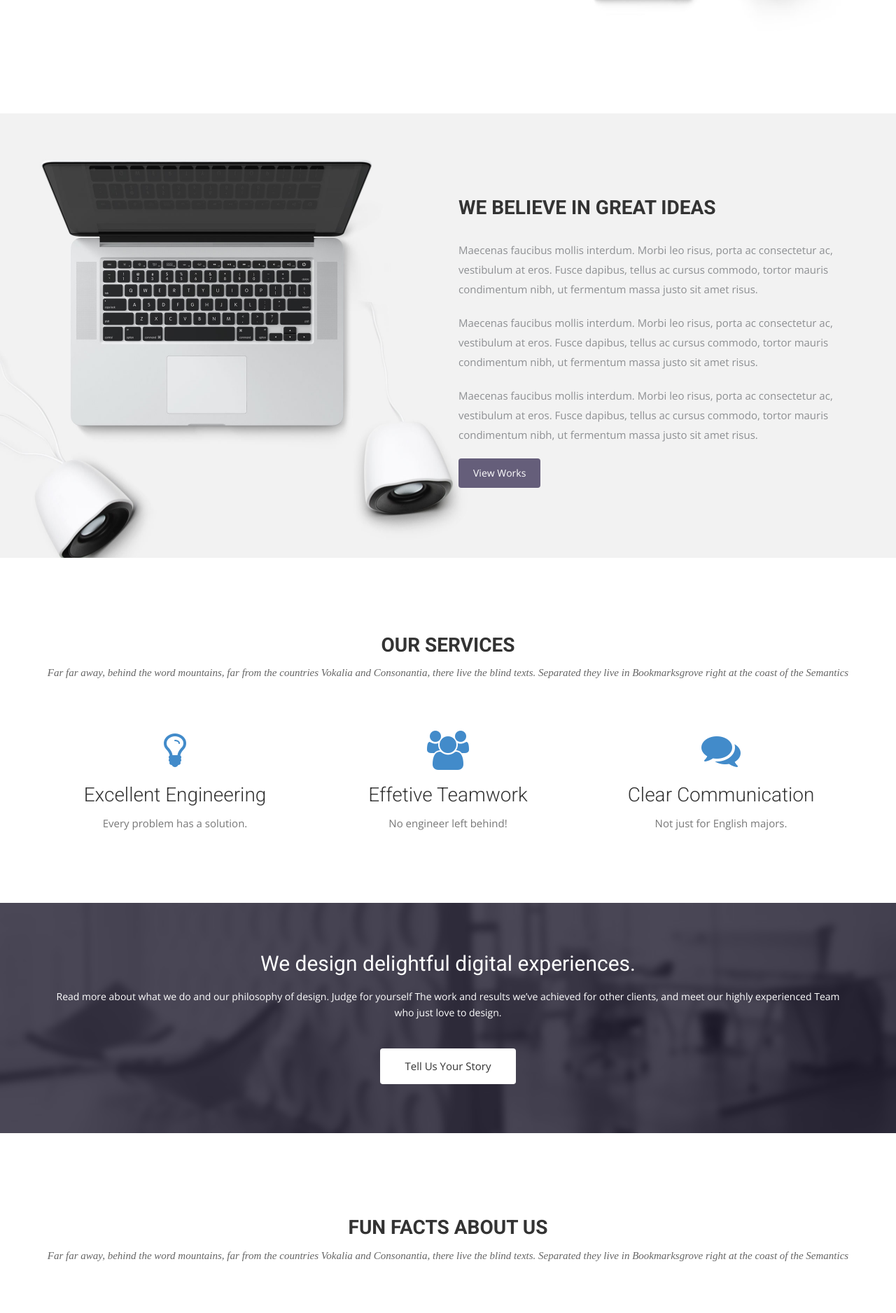
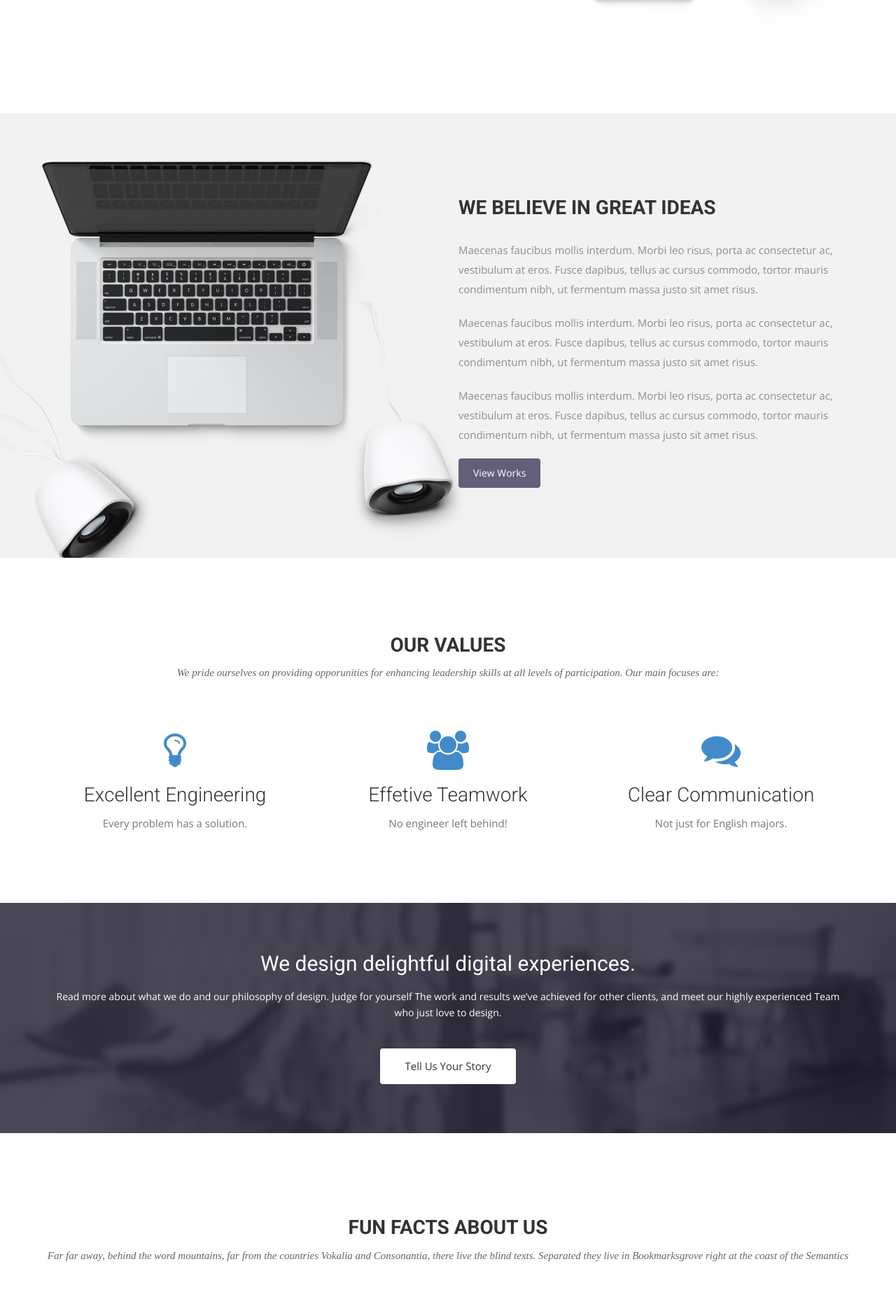
Before and after one commit to BYU-Aeronautics-Club/DBF, a Jekyll site: the page built from index.html, in a window 1280 px wide. Shown: the part 1264-3140 px from the top of the page at 70% size. Built offline with Jekyll 4.4.1, drawn with Linux system fonts in a browser that asks for light colours; nearby versions of some CDN libraries; some web fonts are replaced.

Commit message:
more updates

```diff
--- a/css/airspace.css
+++ b/css/airspace.css
@@ -171,7 +171,7 @@ font header .navbar-default .navbar-nav li a:hover {
 }
 #service .service-item i {
   font-size: 60px;
-  color: #4A4656;
+  color: #002E5D;
 }
 #service .service-item h4 {
   padding-top: 20px;
--- a/index.html
+++ b/index.html
@@ -54,13 +54,13 @@ permalink: /
 </div>
 </section>
 
-<!-- Service Start -->
+<!-- Values Start -->
 <section id="service">
   <div class="container">
     <div class="row">
       <div class="section-title">
-        <h2>Our Services</h2>
-        <p>Far far away, behind the word mountains, far from the countries Vokalia and Consonantia, there live the blind texts. Separated they live in Bookmarksgrove right at the coast of the Semantics</p>
+        <h2>Our Values</h2>
+        <p>We pride ourselves on providing opporunities for enhancing leadership skills at all levels of participation.  Our main focuses are:</p>
       </div>
     </div>
     <div class="row ">
```
